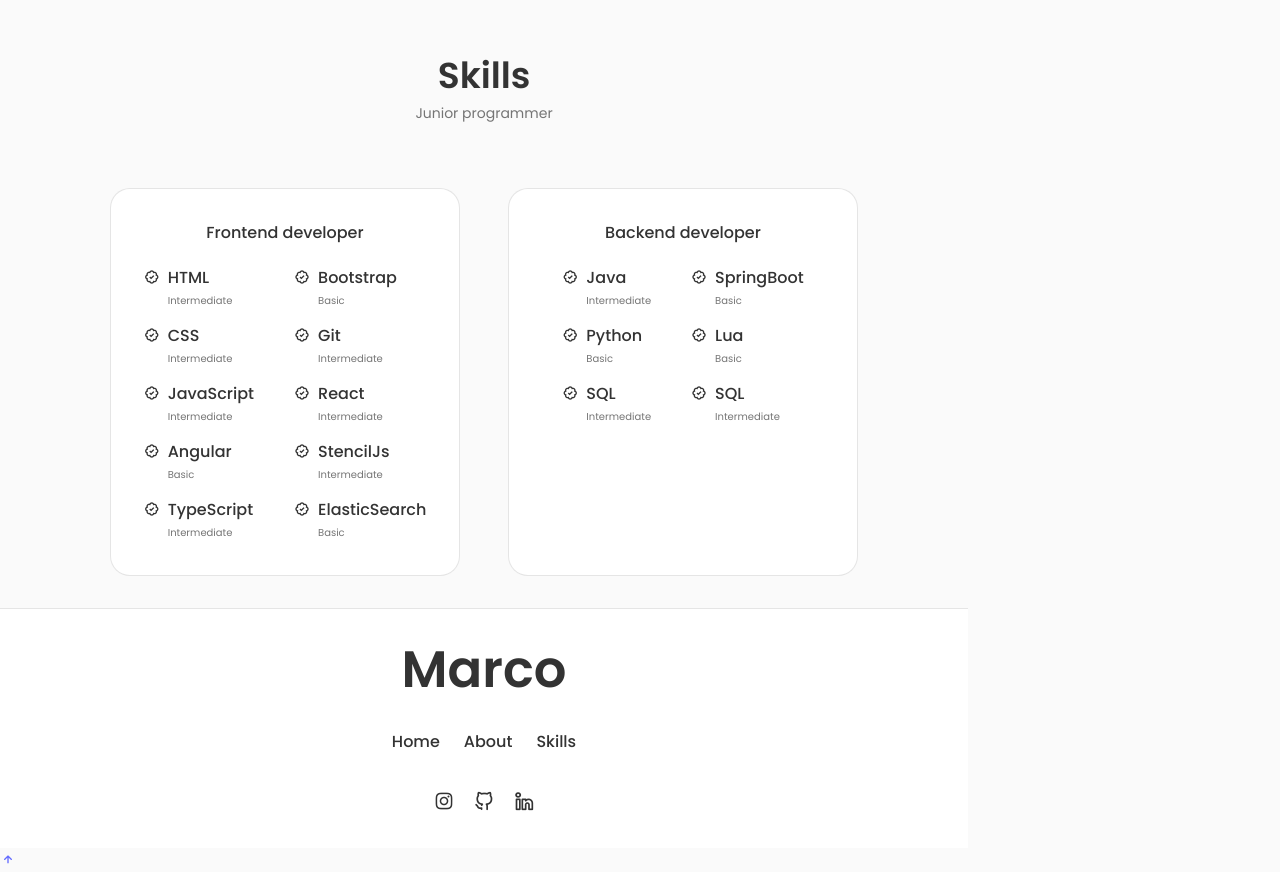
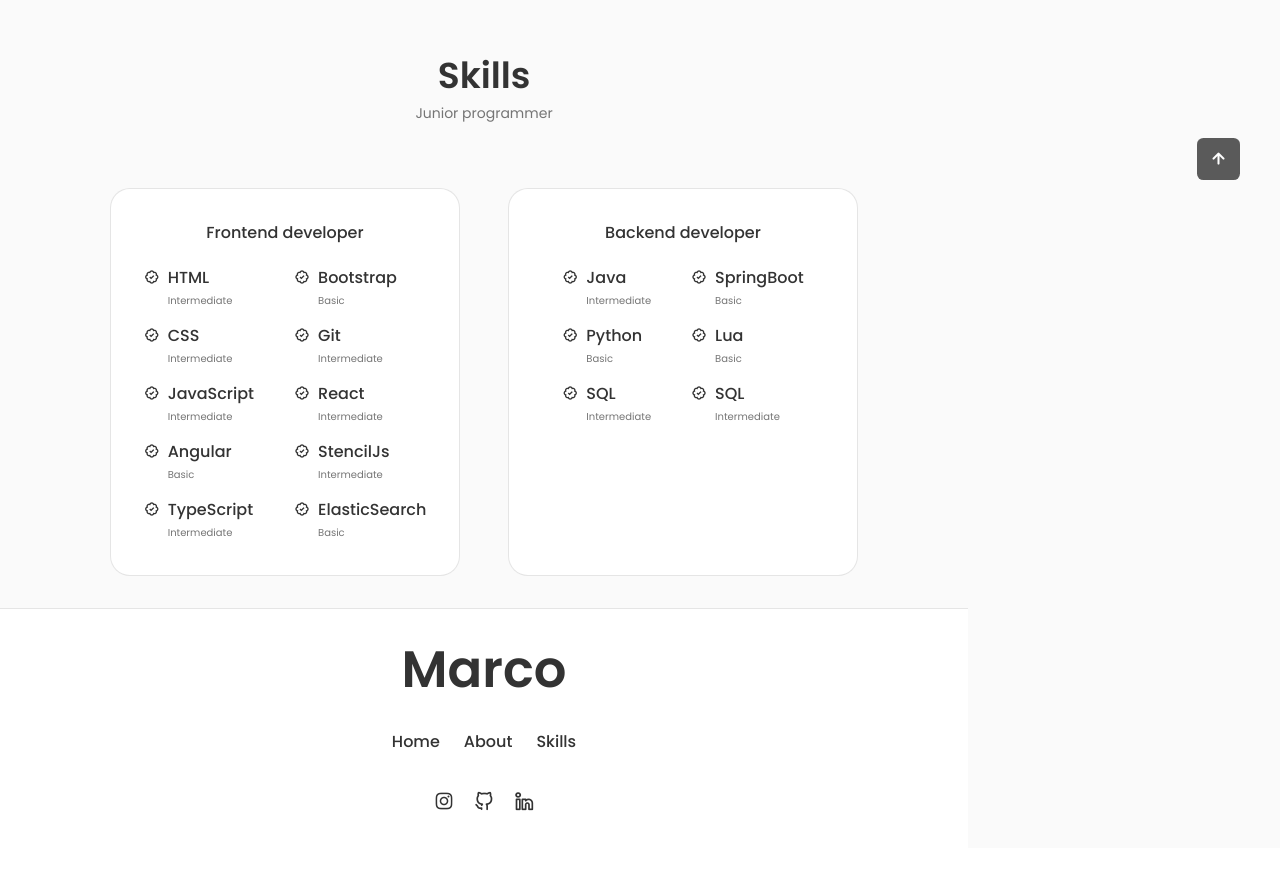
Before and after one commit to marcoafm26/my-portfolio-website, a React (Vite) app: page / in a window 1280 px wide. Shown: the part 1420-2292 px from the top of the page. After the commit the page ends 2268 px from the top, so only its background shows below. Built offline with nearby package versions, Linux system fonts and the light colour scheme.

Commit message:
concluded scrollup component

```diff
--- a/src/components/scrollup/ScrollUp.jsx
+++ b/src/components/scrollup/ScrollUp.jsx
@@ -1,6 +1,16 @@
 // import React from 'react';
 import './scrollup.css';
 const ScrollUp = () => {
+    const verifyActualPositionY = () => {
+        const scrollUp = document.querySelector('.scrollup');
+        if (scrollY >= 400) {
+            scrollUp.classList.add('show-scroll');
+        } else {
+            scrollUp.classList.remove('show-scroll');
+        }
+    };
+
+    document.addEventListener('scroll', () => verifyActualPositionY());
     return (
         <a href="#home" className="scrollup">
             <i className="uil uil-arrow-up scrollup__icon"></i>
--- a/src/components/scrollup/scrollup.css
+++ b/src/components/scrollup/scrollup.css
@@ -0,0 +1,25 @@
+.scrollup {
+    position: fixed;
+    right: 2.5rem;
+    bottom: -100%;
+    background-color: var(--title-color);
+    opacity: 0.8;
+    padding: 0.2rem 0.6rem;
+    border-radius: 0.4rem;
+    z-index: var(--z-tooltip);
+}
+
+.scrollup__icon {
+    font-size: 1.5rem;
+    color: var(--container-color);
+}
+
+.scrollup:hover {
+    background-color: var(--title-color-dark);
+}
+
+/* Show Scroll */
+
+.show-scroll {
+    bottom: 3rem;
+}
```
